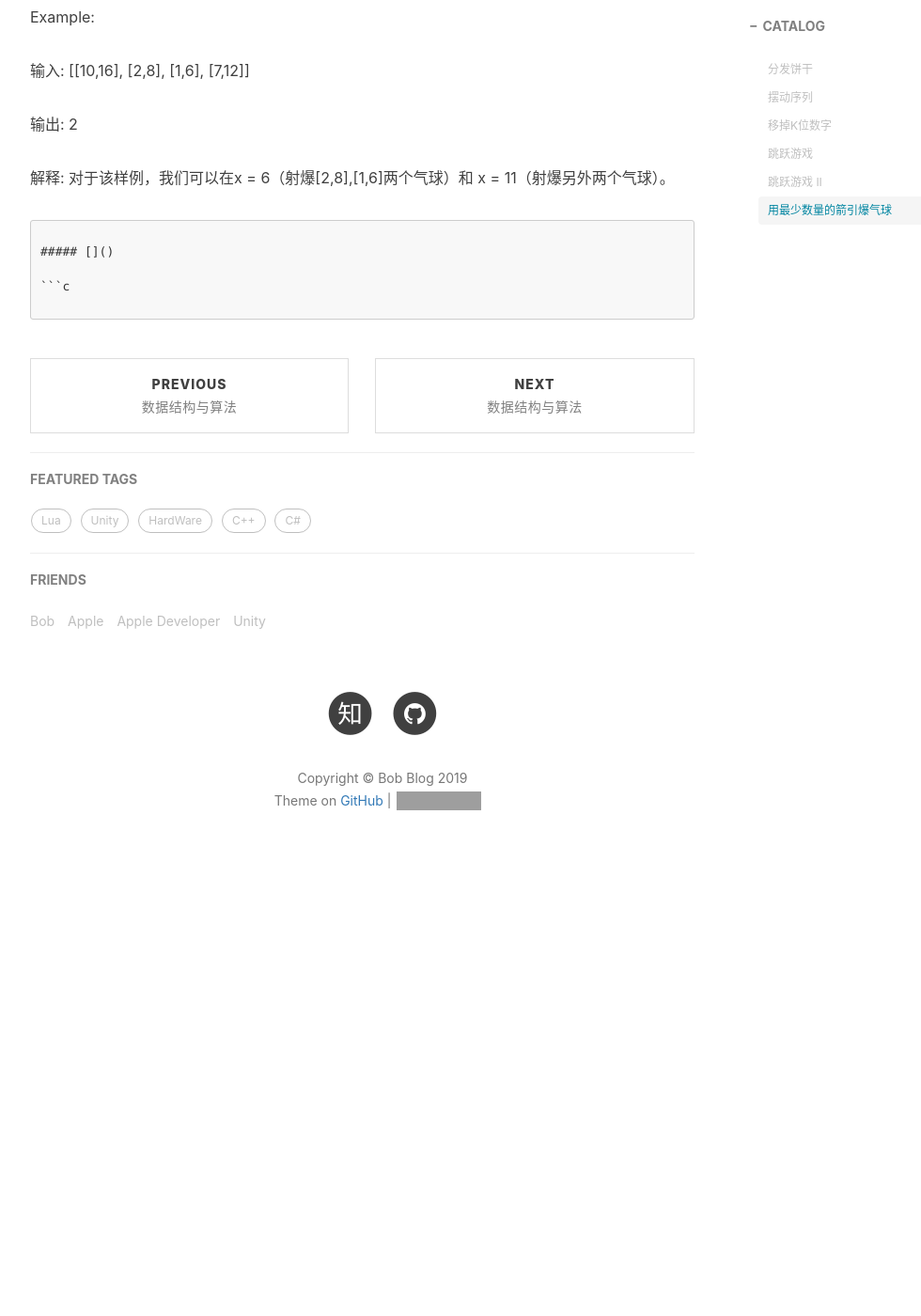
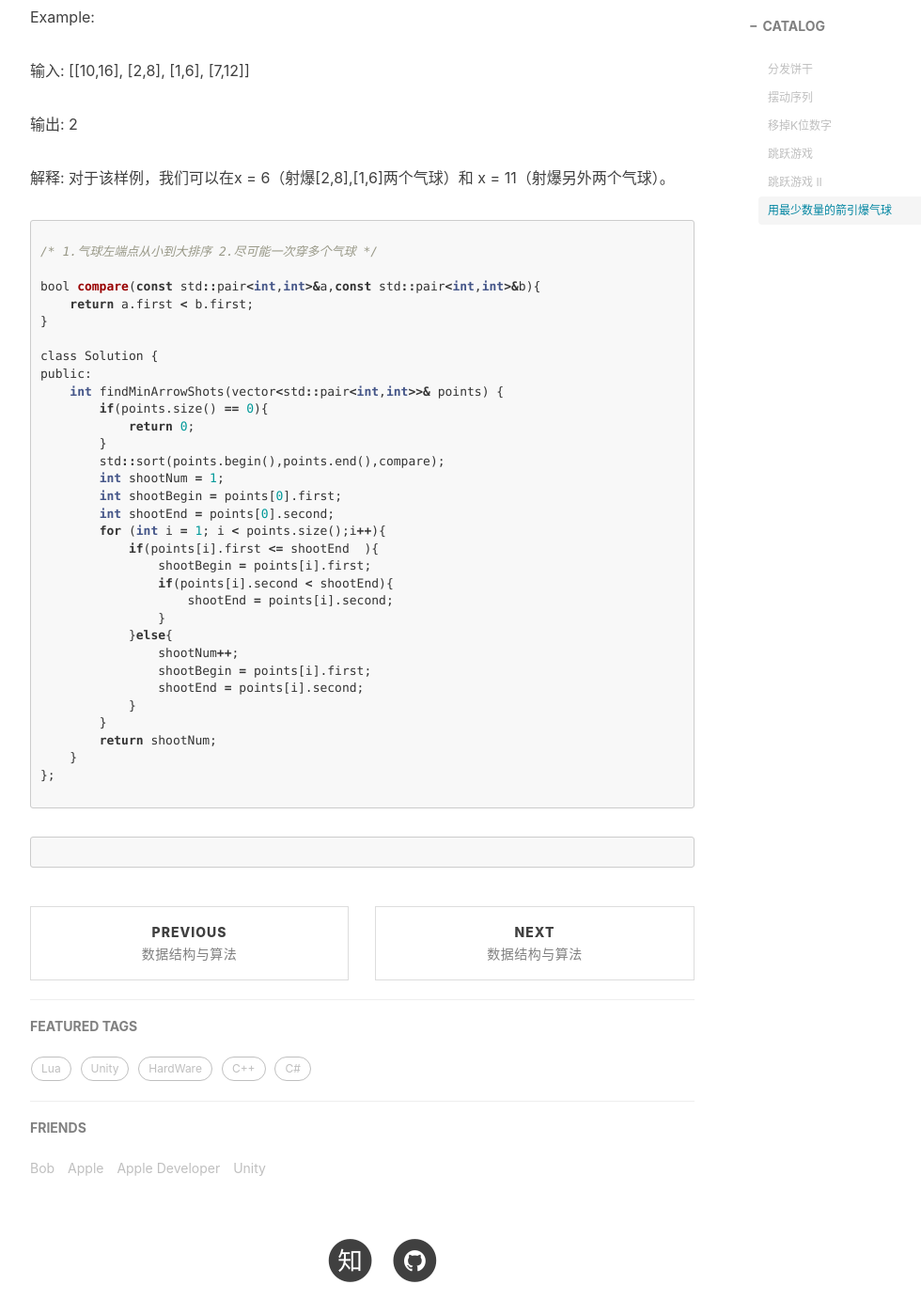
Before and after one commit to chenanbao/chenanbao.github.io, a Jekyll site: the page built from _posts/2019-09-15-数据结构与算法-贪心.md, in a window 1280 px wide and 1400 px high, scrolled down 6410 px. Shown: the whole window at 94% size, without its empty margins (233-1213 px from the left). Built offline with Jekyll 4.4.1, drawn with Linux system fonts in a browser that asks for light colours; nearby versions of some CDN libraries; comment, search, counter and statistics services are not loaded; before the commit the page ends 7366 px from its top, so only the background shows below that; grey boxes are pictures that could not be loaded.

Commit message:
Update 2019-09-15-数据结构与算法-贪心.md

````diff
--- a/_posts/2019-09-15-数据结构与算法-贪心.md
+++ b/_posts/2019-09-15-数据结构与算法-贪心.md
@@ -334,6 +334,42 @@
 解释:
 对于该样例，我们可以在x = 6（射爆[2,8],[1,6]两个气球）和 x = 11（射爆另外两个气球）。
 
+```c
+
+/*
+1.气球左端点从小到大排序
+2.尽可能一次穿多个气球
+*/
+
+bool compare(const std::pair<int,int>&a,const std::pair<int,int>&b){
+    return a.first < b.first;
+}
+
+class Solution {
+public:
+    int findMinArrowShots(vector<std::pair<int,int>>& points) {
+        if(points.size() == 0){
+            return 0;
+        }
+        std::sort(points.begin(),points.end(),compare);
+        int shootNum = 1;
+        int shootBegin = points[0].first;
+        int shootEnd = points[0].second;
+        for (int i = 1; i < points.size();i++){
+            if(points[i].first <= shootEnd  ){
+                shootBegin = points[i].first;
+                if(points[i].second < shootEnd){
+                    shootEnd = points[i].second;
+                }
+            }else{
+                shootNum++;
+                shootBegin = points[i].first;
+                shootEnd = points[i].second;
+            }
+        }
+        return shootNum;
+    }
+};
 
 ```
 
````
